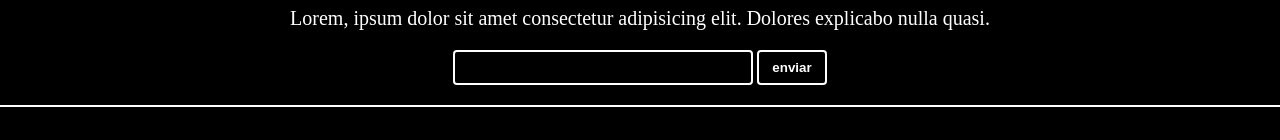
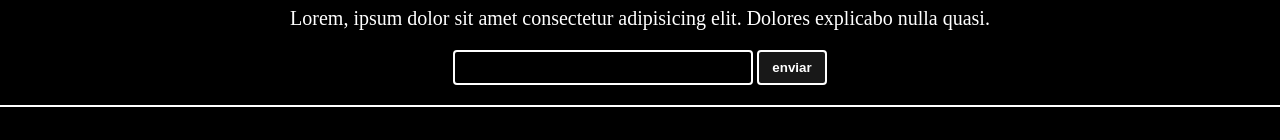
Before and after one commit to wesleysilva6/wear.co, a plain HTML site: page sale.html in a window 1280 px wide. In both pictures the pointer is over the input "enviar". Shown: the part 1190-1330 px from the top of the page. Drawn offline with nearby package versions, Linux system fonts and the light colour scheme; a web font is replaced by a local one.

Commit message:
modi nova

```diff
--- a/sale.css
+++ b/sale.css
@@ -214,7 +214,7 @@ footer{
 }
 
 .line-footer1 form input:hover[type=submit]{
-    background-color: #000000;
+    background-color: #181818;
     color: #ffffff;
     transition: 0.2s;
     cursor: pointer;
```
